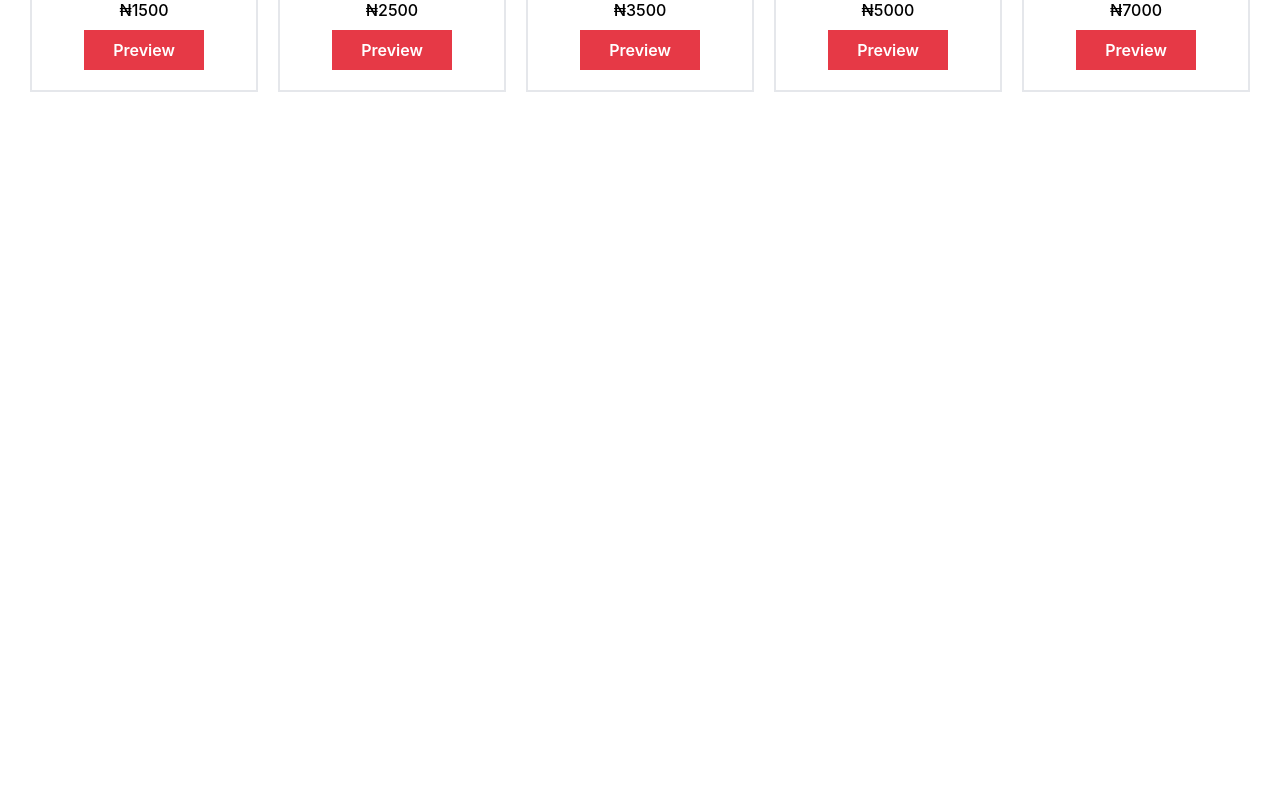
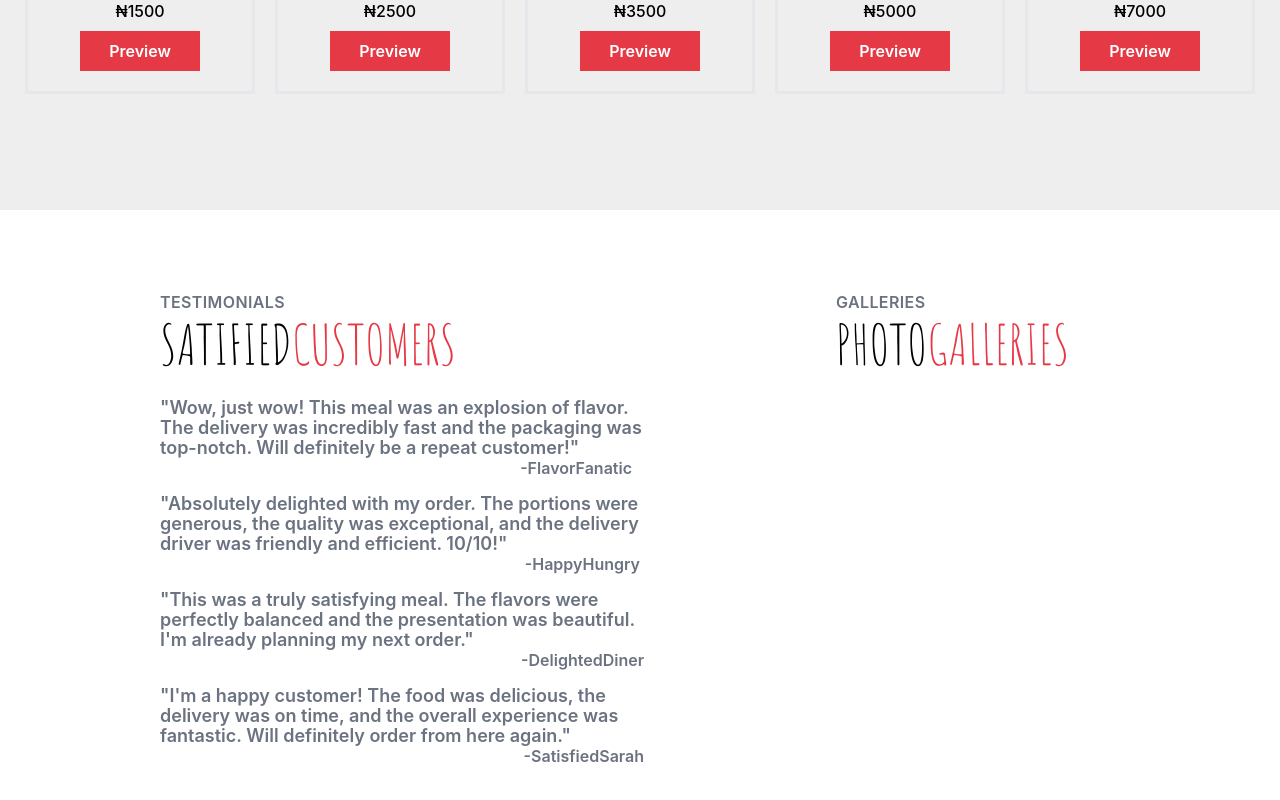
Before and after one commit to ifubaraboye/chops., a React (Create React App) app: page / in a window 1280 px wide. Shown: the part 996-1796 px from the top of the page. Before the commit the page ends 1108 px from the top, so only its background shows below. Built offline with nearby package versions, Linux system fonts and the light colour scheme; a web font is replaced by a local one.

Commit message:
modified file

```diff
--- a/src/components/ProductCard.jsx
+++ b/src/components/ProductCard.jsx
@@ -3,7 +3,7 @@ import React from 'react'
 
 const ProductCard = ({product}) => {
   return (
-    <div className='grid items-center p-3 border-2 hover:border-[#E63946]'>
+    <div className='grid items-center p-3 border-[3px] hover:border-[#E63946]'>
         <div>
             <img className='' src={product.image} alt="" width={200} />
         </div>
--- a/src/pages/Home.css
+++ b/src/pages/Home.css
@@ -4,3 +4,6 @@
 #naija {
     font-family: "Amatic SC", serif;
 }
+#testimonial {
+    font-family: "Amatic SC", serif;
+}
--- a/src/pages/Home.js
+++ b/src/pages/Home.js
@@ -8,7 +8,7 @@ import { Link } from "react-router-dom";
 
 export function Home() {
     return (
-      <div>
+      <div className="bg-[#eeeeee]">
         <Navbar />
         <div className="flex justify-center gap-x-28 items-center mt-10 px-auto">
           <div className="leading-tight">
@@ -44,11 +44,46 @@ export function Home() {
             </ul>
           </div>
 
-          <div id="pack" className="pt-12"><ProductList Products={Products} category='Pack' /></div>
+          <div id="pack" className="pt-12 pb-24"><ProductList Products={Products} category='Pack' /></div>
           {/* <div id="platter" className=""><ProductList Products={Products} category='Platter' /></div> */}
           {/* <div id="protein" className=""><ProductList Products={Products} category='Protein' /></div> */}
 
         </div>
+
+        <div className="bg-white py-20 px-40 flex gap-x-44">
+          <div>
+            <p className="font-semibold text-gray-500 tracking-wide">TESTIMONIALS</p>
+            <div id="testimonial" className="flex text-[55px] leading-[60px]">
+              <p>SATIFIED</p>
+              <p className="text-[#E63946]">CUSTOMERS</p>
+            </div>
+            <div className="pt-6">
+                <div className="w-[500px] leading-5 font-semibold text-gray-500 pb-4">
+                  <p className="text-[18px] ">"Wow, just wow! This meal was an explosion of flavor. The delivery was incredibly fast and the packaging was top-notch. Will definitely be a repeat customer!"</p>
+                  <p className="text-right pr-7">-FlavorFanatic</p>
+                </div>
+                <div className="w-[500px] leading-5 font-semibold text-gray-500 pb-4">
+                  <p className="text-[18px] ">"Absolutely delighted with my order. The portions were generous, the quality was exceptional, and the delivery driver was friendly and efficient. 10/10!"</p>
+                  <p className="text-right pr-5">-HappyHungry</p>
+                </div>
+                <div className="w-[500px] leading-5 font-semibold text-gray-500 pb-4">
+                  <p className="text-[18px] ">"This was a truly satisfying meal. The flavors were perfectly balanced and the presentation was beautiful. I'm already planning my next order."</p>
+                  <p className="text-right pr-4">-DelightedDiner</p>
+                </div>
+                <div className="w-[500px] leading-5 font-semibold text-gray-500">
+                  <p className="text-[18px] ">"I'm a happy customer! The food was delicious, the delivery was on time, and the overall experience was fantastic. Will definitely order from here again."</p>
+                  <p className="text-right pr-4">-SatisfiedSarah</p>
+                </div>
+              </div>
+          </div>
+          <div>
+          <p className="font-semibold text-gray-500 tracking-wide">GALLERIES</p>
+            <div id="testimonial" className="flex text-[55px] leading-[60px]">
+              <p>PHOTO</p>
+              <p className="text-[#E63946]">GALLERIES</p>
+              </div>
+          </div>
+        </div>
       </div>
     );
   }
```
